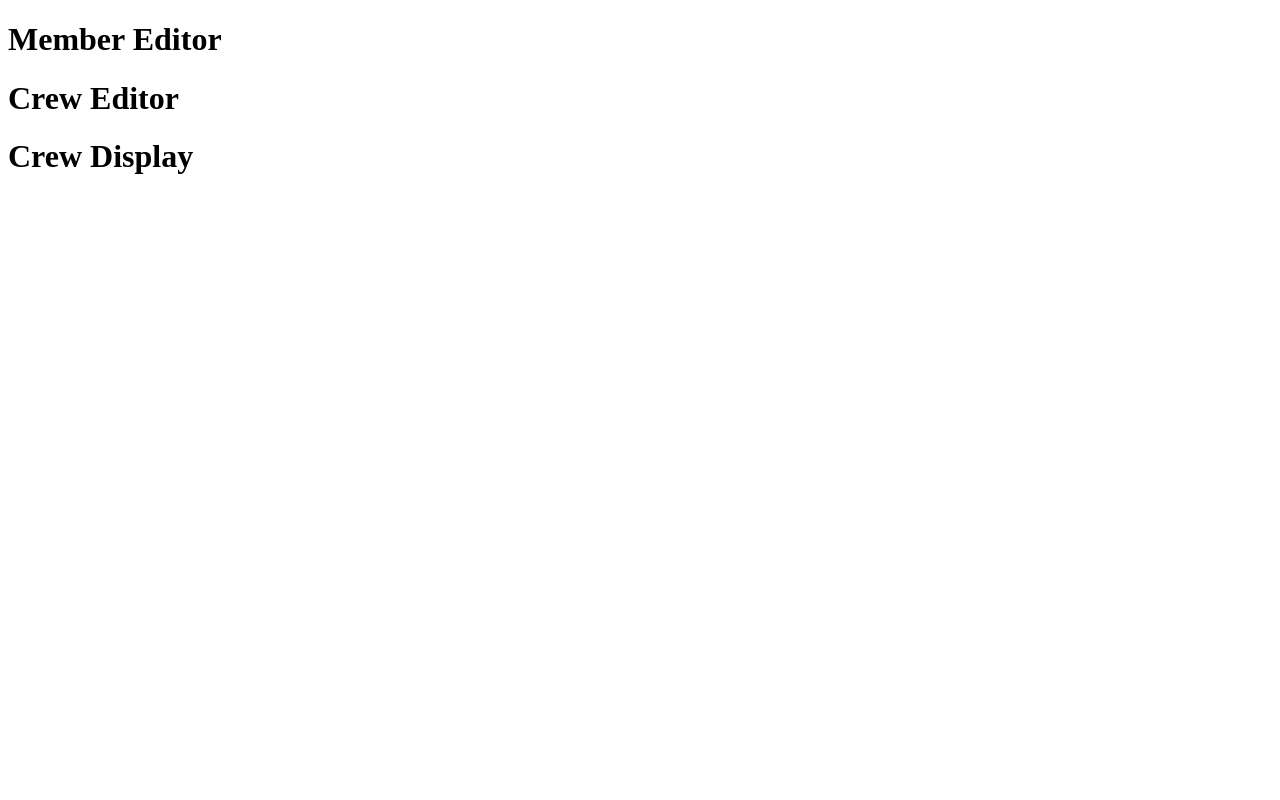
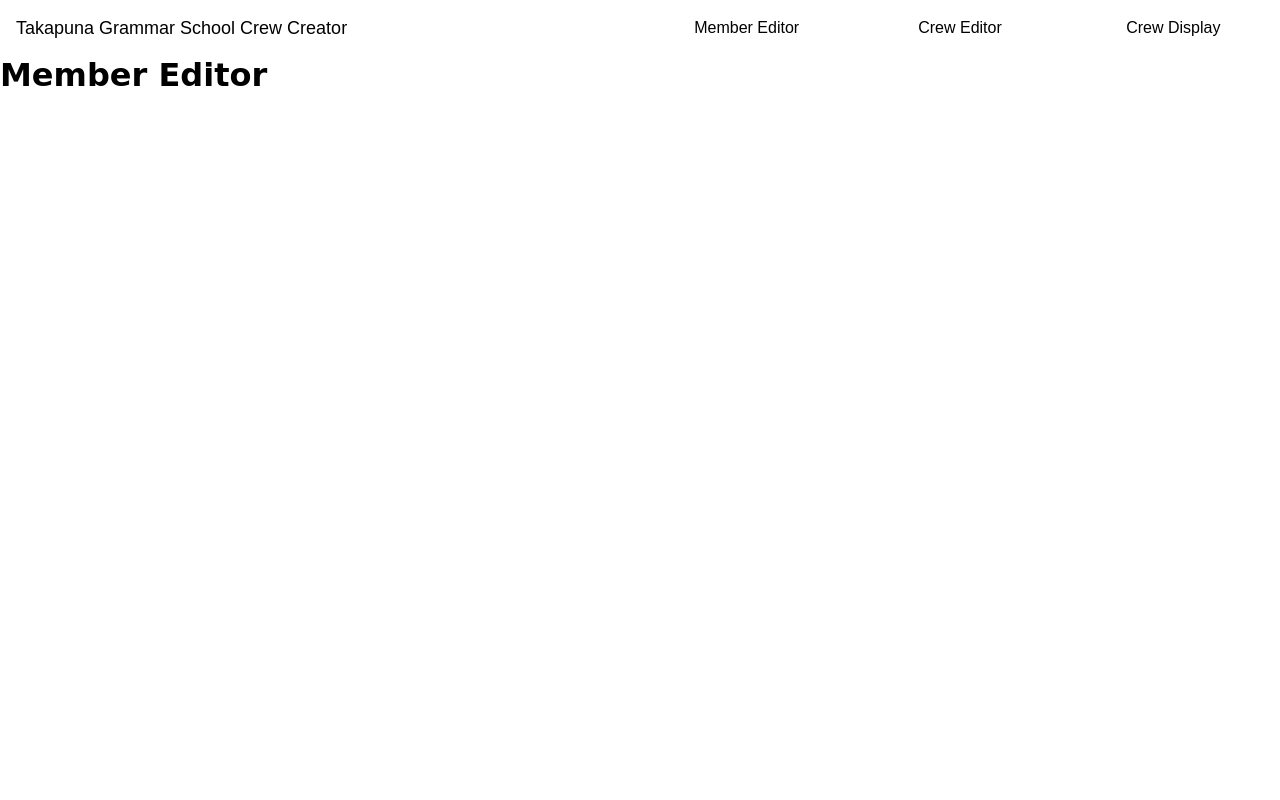
Before and after one commit to d3rpp/tgs-crew-creator, a PHP site: page / in a window 1280 px wide. Run offline with PHP 8.4, Linux system fonts and the light colour scheme.

Commit message:
completed proof of concept spreqad pages across multiple .scss files still compiles to one .css file

```diff
--- a/app.js
+++ b/app.js
@@ -1,15 +1,17 @@
+// console.log = undefined;
+
+
 class Router {
 	// Routes Array, valid routes are here, can be regexp or a string
 	/**
-	 * @type {Route[]}
+	 * @type {[]}
 	 */
 	routes = [];
 
 	/**
 	 * Holds the mode of the router
 	 *
-	 * @interface 'history', 'hash'
-	 * @type {string}
+	 * @type {String}
 	 */
 	mode = null;
 
@@ -152,16 +154,23 @@ function navigateClass(pathClass) {
 	console.log(pathClass);
 	// console.log(wrapper);
 	pages.forEach((val) => {
-		console.log(val.tagName);
+		// console.log(val.tagName);
 		// Check for invalid tags, you can use <div> <section> and <main>
 		// it just needs to be a child of the router-main element
 		if (!(val.tagName == 'DIV' || val.tagName == 'SECTION' || val.tagName == 'MAIN')) return;
 		if (val.classList.contains(pathClass)) {
 			val.classList.toggle("hidden", false);
-			val.classList.toggle("animate", true);
+			// val.classList.toggle("animate", true);
+
+			// $(val).fadeIn(300);
+			// val.fadeIn(300);
+
+			// setTimeout(() => {
+			// val.classList.toggle("animate", false);
+			// }, 300);
 		} else {
 			val.classList.toggle("hidden", true);
-			val.classList.toggle("animate", false);
+			// val.classList.toggle("animate", false);
 		}
 	});
 
@@ -172,14 +181,18 @@ var activeRouteClass, router, pages;
 
 /**
  * Initialises everything once the DOM is loaded, this prevents pages from missing in the javascript, also adds more security.
+ *
+ * kind of like the if __name__ == '__main__' of python
  */
 document.addEventListener('DOMContentLoaded', () => {
 	pages = document.querySelectorAll(".page");
 	// create router instance
 	router = new Router({ mode: 'hash', root: '/' },
 		[
-			{ path: /about/, callback: () => navigateClass('about') },
-			{ path: '', callback: () => navigateClass('home') }
+			{ path: 'member-editor', callback: () => navigateClass('member-editor') },
+			{ path: 'crew-editor', callback: () => navigateClass('crew-editor') },
+			{ path: 'crew-display', callback: () => navigateClass('crew-display') },
+			{ path: '', callback: () => navigateClass('member-editor') }
 		]
 	);
 });
--- a/index.php
+++ b/index.php
@@ -6,22 +6,49 @@
 	<meta http-equiv="X-UA-Compatible" content="IE=edge">
 	<meta name="viewport" content="width=device-width, initial-scale=1.0">
 
+	<!-- JQuery -->
+	<script src="https://code.jquery.com/jquery-3.6.0.slim.min.js" integrity="sha256-u7e5khyithlIdTpu22PHhENmPcRdFiHRjhAuHcs05RI=" crossorigin="anonymous"></script>
+
 	<link rel="stylesheet" href="style/style.css">
 
-	<script src="./app.js" defer></script>
+	<script src="./app.js"></script>
 
-	<title>TGS Rowing Club Crew Creator</title>
+	<!-- <title>TGS Rowing Club Crew Creator</title> -->
 </head>
 
 <body>
+	<header>
+		<div class="left">
+			Takapuna Grammar School Crew Creator
+		</div>
+		<div class="right">
+			<ul>
+				<li>
+					<a href="/#/member-editor">
+						<p>Member Editor</p>
+					</a>
+				</li>
+				<li>
+					<a href="/#/crew-editor">
+						<p>Crew Editor</p>
+					</a>
+				</li>
+				<li>
+					<a href="/#/crew-display">
+						<p>Crew Display</p>
+					</a>
+				</li>
+			</ul>
+		</div>
+	</header>
 	<main>
 		<div class="page member-editor">
 			<?php include "./pages/member-editor.php" ?>
 		</div>
-		<div class="page crew-editor">
+		<div class="page crew-editor hidden">
 			<?php include "./pages/crew-editor.php" ?>
 		</div>
-		<div class="page crew-display">
+		<div class="page crew-display hidden">
 			<?php include "./pages/crew-display.php" ?>
 		</div>
 	</main>
--- /dev/null
+++ b/style/_crew-display.scss
@@ -0,0 +1,3 @@
+h1 {
+	color: blue;
+}
--- /dev/null
+++ b/style/_crew-editor.scss
@@ -0,0 +1,3 @@
+h1 {
+	font-weight: 100;
+}
--- /dev/null
+++ b/style/_member-editor.scss
@@ -0,0 +1,3 @@
+h1 {
+	font-family: cursive;
+}
--- a/style/style.css
+++ b/style/style.css
@@ -1 +1,159 @@
-/* No CSS *//*# sourceMappingURL=style.css.map */
+* {
+  margin: 0;
+  padding: 0;
+  -webkit-box-sizing: border-box;
+          box-sizing: border-box;
+  font-family: sans-serif;
+}
+
+body {
+  overflow: hidden;
+  width: 100vw;
+  height: 100vh;
+  display: -webkit-box;
+  display: -ms-flexbox;
+  display: flex;
+  -webkit-box-orient: vertical;
+  -webkit-box-direction: normal;
+      -ms-flex-direction: column;
+          flex-direction: column;
+}
+
+body header {
+  display: -ms-grid;
+  display: grid;
+  -ms-grid-rows: 1fr;
+      grid-template-rows: 1fr;
+  -ms-grid-columns: 1fr 1fr;
+      grid-template-columns: 1fr 1fr;
+  -webkit-box-align: center;
+      -ms-flex-align: center;
+          align-items: center;
+}
+
+body header .left {
+  padding-left: 16px;
+  font-size: 18px;
+}
+
+body header .right ul {
+  height: 56px;
+  display: -webkit-box;
+  display: -ms-flexbox;
+  display: flex;
+  -webkit-box-orient: horizontal;
+  -webkit-box-direction: normal;
+      -ms-flex-direction: row;
+          flex-direction: row;
+  -webkit-box-pack: space-evenly;
+      -ms-flex-pack: space-evenly;
+          justify-content: space-evenly;
+  -webkit-box-align: center;
+      -ms-flex-align: center;
+          align-items: center;
+  list-style: none;
+}
+
+body header .right ul li {
+  height: 56px;
+  width: 100%;
+  display: -webkit-box;
+  display: -ms-flexbox;
+  display: flex;
+  -webkit-box-orient: vertical;
+  -webkit-box-direction: normal;
+      -ms-flex-direction: column;
+          flex-direction: column;
+  -webkit-box-pack: center;
+      -ms-flex-pack: center;
+          justify-content: center;
+  text-align: center;
+  -webkit-box-align: center;
+      -ms-flex-align: center;
+          align-items: center;
+  -webkit-transition: color 100ms ease-out, background-color 200ms ease;
+  transition: color 100ms ease-out, background-color 200ms ease;
+}
+
+body header .right ul li a {
+  display: -webkit-box;
+  display: -ms-flexbox;
+  display: flex;
+  -webkit-box-orient: vertical;
+  -webkit-box-direction: normal;
+      -ms-flex-direction: column;
+          flex-direction: column;
+  -webkit-box-pack: center;
+      -ms-flex-pack: center;
+          justify-content: center;
+  width: 100%;
+  height: 100%;
+  -webkit-text-decoration-line: none;
+          text-decoration-line: none;
+  color: black;
+}
+
+body header .right ul li:hover {
+  background-color: black;
+}
+
+body header .right ul li:hover a {
+  color: white;
+}
+
+body main {
+  width: 100%;
+  height: 100%;
+}
+
+body main .hidden {
+  display: none;
+}
+
+body main :not(.hidden) {
+  display: block;
+}
+
+body main .animate {
+  -webkit-animation: fadeIn 300ms ease-out;
+          animation: fadeIn 300ms ease-out;
+}
+
+body main :not(.animate) {
+  -webkit-animation: none;
+          animation: none;
+}
+
+body main .crew-editor h1 {
+  font-weight: 100;
+}
+
+body main .crew-display h1 {
+  color: blue;
+}
+
+body main .member-editor h1 {
+  font-family: cursive;
+}
+
+/**
+*	Used to fade pages
+*
+*/
+@-webkit-keyframes fadeIn {
+  from {
+    opacity: 0;
+  }
+  to {
+    opacity: 1;
+  }
+}
+@keyframes fadeIn {
+  from {
+    opacity: 0;
+  }
+  to {
+    opacity: 1;
+  }
+}
+/*# sourceMappingURL=style.css.map */
--- a/style/style.scss
+++ b/style/style.scss
@@ -0,0 +1,124 @@
+// @use "_crew-editor.scss";
+
+* {
+	margin: 0;
+	padding: 0;
+	box-sizing: border-box;
+
+	font-family: sans-serif;
+}
+
+$header-left-padding: 16px;
+
+body {
+	overflow: hidden;
+
+	width: 100vw;
+	height: 100vh;
+
+	display: flex;
+	flex-direction: column;
+
+	header {
+		display: grid;
+		grid-template-rows: 1fr;
+		grid-template-columns: 1fr 1fr;
+
+		align-items: center;
+
+		.left {
+			padding-left: $header-left-padding;
+			font-size: 18px;
+		}
+
+		.right {
+			ul {
+				height: 56px;
+				display: flex;
+				flex-direction: row;
+
+				justify-content: space-evenly;
+				align-items: center;
+
+				list-style: none;
+
+				li {
+					height: 56px;
+					width: 100%;
+
+					display: flex;
+					flex-direction: column;
+					justify-content: center;
+
+					text-align: center;
+					align-items: center;
+
+					transition: color 100ms ease-out, background-color 200ms ease;
+
+					a {
+						display: flex;
+						flex-direction: column;
+						justify-content: center;
+						width: 100%;
+						height: 100%;
+						text-decoration-line: none;
+						color: black;
+					}
+
+					&:hover {
+						background-color: black;
+						a {
+							color: white;
+						}
+					}
+				}
+			}
+		}
+	}
+
+	main {
+		width: 100%;
+		height: 100%;
+
+		.hidden {
+			display: none;
+		}
+
+		:not(.hidden) {
+			display: block;
+		}
+
+		.animate {
+			animation: fadeIn 300ms ease-out;
+		}
+
+		:not(.animate) {
+			animation: none;
+		}
+
+		.crew-editor {
+			@import "./crew-editor";
+		}
+
+		.crew-display {
+			@import "./crew-display";
+		}
+
+		.member-editor {
+			@import "./member-editor";
+		}
+	}
+}
+
+/**
+*	Used to fade pages
+*
+*/
+@keyframes fadeIn {
+	from {
+		opacity: 0;
+	}
+	to {
+		opacity: 1;
+	}
+}
```
Also changed, not shown: 1 other file.
